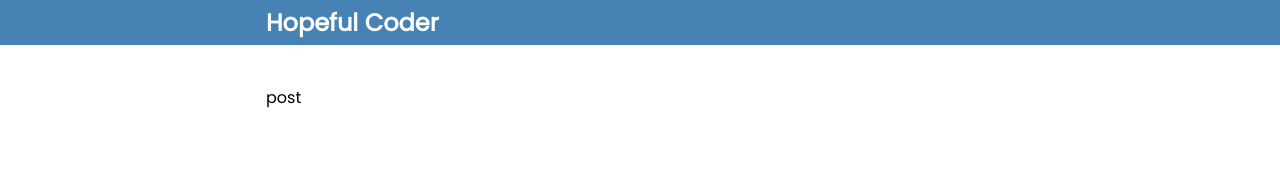
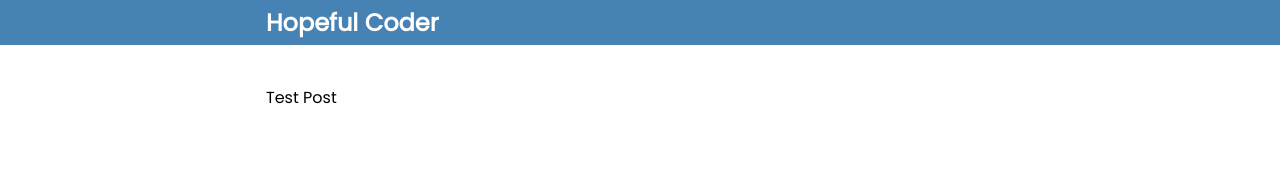
Before and after one commit to JLoweDev/next-markdown-blog, a Next.js app: page /blog/test in a window 1280 px wide. Shown: the top 175 px of the page. Built offline with nearby package versions, Linux system fonts and the light colour scheme.

Commit message:
destructured data to bring in to page

```diff
--- a/pages/blog/[slug].js
+++ b/pages/blog/[slug].js
@@ -1,10 +1,13 @@
 import fs from 'fs'
 import path from 'path'
+import matter from 'gray-matter'
+import marked from 'marked'
+import Link from 'next/link'
 
-export default function PostPage() {
+export default function PostPage({ frontmatter: { title, data, cover_image }, slug, content }) {
     return (
         <div>
-            post
+            {title}
         </div>
     )
 }
@@ -18,16 +21,22 @@ export async function getStaticPaths() {
         }
     }))
 
-    console.log(paths)
-
     return {
         paths,
         fallback: false
     }
 }
 
-export async function getStaticProps() {
+export async function getStaticProps({ params: { slug } }) {
+    const markdownWithMeta = fs.readFileSync(path.join('posts', slug + '.md'), 'utf-8')
+
+    const { data: frontmatter, content } = matter(markdownWithMeta)
+
     return {
-        props: {}
+        props: {
+            frontmatter,
+            slug,
+            content
+        }
     }
 }
```
